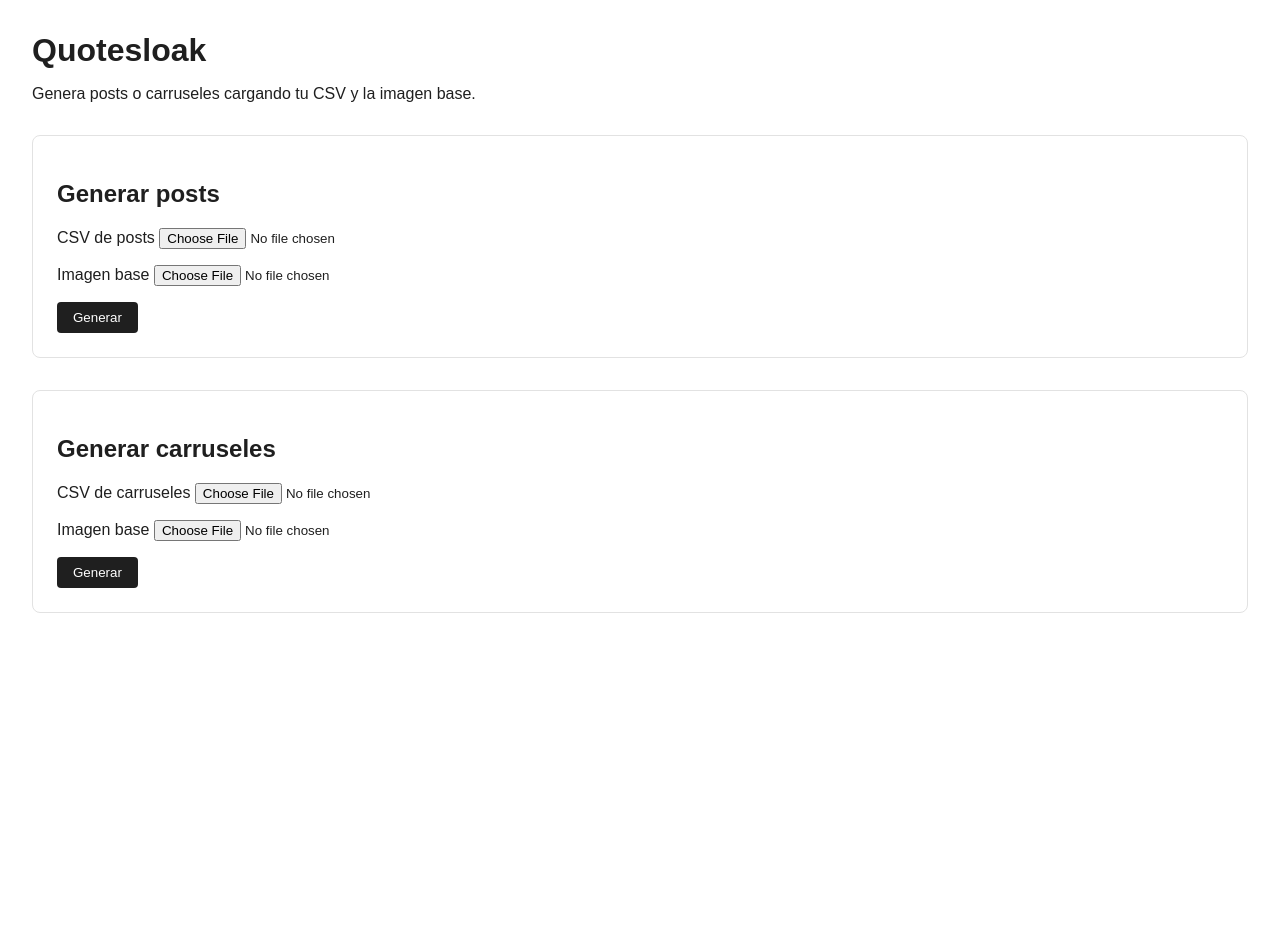
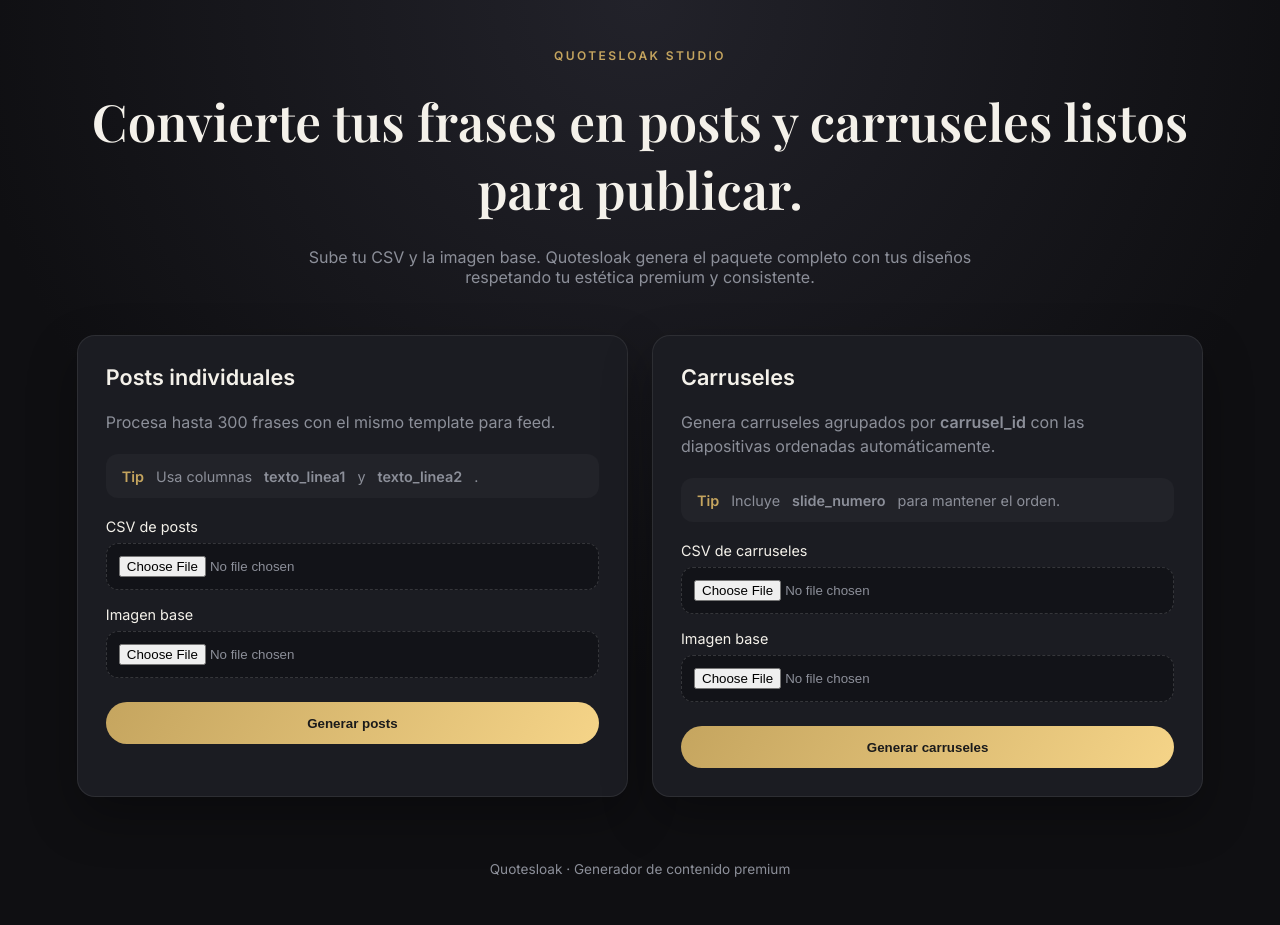
Before and after one commit to arturromeuia-tech/Quotesloak, a Flask app: page / in a window 1280 px wide. Before the commit the page ends 613 px from the top, so only its background shows below. Run offline with Flask 3, Linux system fonts and the light colour scheme.

Commit message:
Restyle landing page

```diff
--- a/templates/index.html
+++ b/templates/index.html
@@ -4,42 +4,161 @@
     <meta charset="utf-8" />
     <meta name="viewport" content="width=device-width, initial-scale=1" />
     <title>Quotesloak</title>
+    <link rel="preconnect" href="https://fonts.googleapis.com" />
+    <link rel="preconnect" href="https://fonts.gstatic.com" crossorigin />
+    <link
+      href="https://fonts.googleapis.com/css2?family=Playfair+Display:wght@500;600&family=Inter:wght@400;500;600&display=swap"
+      rel="stylesheet"
+    />
     <style>
+      :root {
+        color-scheme: light;
+        --bg: #0f0f12;
+        --card: #1b1c22;
+        --muted: #8c8f99;
+        --accent: #c5a55f;
+        --soft: #f4f1ea;
+        --border: rgba(255, 255, 255, 0.08);
+        --shadow: 0 20px 50px rgba(0, 0, 0, 0.3);
+      }
+      * {
+        box-sizing: border-box;
+      }
       body {
-        font-family: Arial, sans-serif;
-        margin: 2rem;
-        color: #1f1f1f;
+        margin: 0;
+        min-height: 100vh;
+        font-family: "Inter", sans-serif;
+        background: radial-gradient(circle at top, #22222a, #0f0f12 60%);
+        color: var(--soft);
+      }
+      header {
+        padding: 3rem 6vw 1rem;
+        display: flex;
+        flex-direction: column;
+        gap: 1.5rem;
+        text-align: center;
+      }
+      .brand {
+        letter-spacing: 0.2em;
+        text-transform: uppercase;
+        color: var(--accent);
+        font-size: 0.75rem;
+        font-weight: 600;
       }
       h1 {
-        margin-bottom: 0.25rem;
+        font-family: "Playfair Display", serif;
+        font-size: clamp(2.4rem, 4vw, 3.5rem);
+        margin: 0;
       }
-      section {
-        margin-top: 2rem;
-        padding: 1.5rem;
-        border: 1px solid #e2e2e2;
-        border-radius: 8px;
+      .subtitle {
+        max-width: 720px;
+        margin: 0 auto;
+        color: var(--muted);
+        font-size: 1rem;
+      }
+      main {
+        padding: 2rem 6vw 4rem;
+      }
+      .grid {
+        display: grid;
+        gap: 1.5rem;
+        grid-template-columns: repeat(auto-fit, minmax(280px, 1fr));
+      }
+      .card {
+        background: var(--card);
+        border-radius: 18px;
+        padding: 1.75rem;
+        border: 1px solid var(--border);
+        box-shadow: var(--shadow);
+        display: flex;
+        flex-direction: column;
+        gap: 1.25rem;
+      }
+      .card h2 {
+        margin: 0;
+        font-size: 1.35rem;
+        font-weight: 600;
+      }
+      .card p {
+        margin: 0;
+        color: var(--muted);
+        line-height: 1.5;
+      }
+      .hint {
+        display: flex;
+        gap: 0.75rem;
+        align-items: center;
+        padding: 0.85rem 1rem;
+        background: rgba(255, 255, 255, 0.03);
+        border-radius: 12px;
+        font-size: 0.9rem;
+        color: var(--muted);
+      }
+      .hint span {
+        color: var(--accent);
+        font-weight: 600;
+      }
+      form {
+        display: flex;
+        flex-direction: column;
+        gap: 1rem;
       }
       label {
-        display: block;
-        margin-top: 1rem;
+        display: flex;
+        flex-direction: column;
+        gap: 0.5rem;
+        font-size: 0.9rem;
+        color: var(--soft);
+      }
+      input[type="file"] {
+        background: #121318;
+        border: 1px dashed rgba(255, 255, 255, 0.15);
+        border-radius: 12px;
+        padding: 0.75rem;
+        color: var(--muted);
       }
       button {
-        margin-top: 1rem;
-        padding: 0.5rem 1rem;
+        margin-top: 0.5rem;
+        padding: 0.85rem 1.2rem;
         border: none;
-        background: #1f1f1f;
-        color: #fff;
-        border-radius: 4px;
+        background: linear-gradient(120deg, #c5a55f, #f5d488);
+        color: #1b1b1b;
+        border-radius: 999px;
+        font-weight: 600;
         cursor: pointer;
+        transition: transform 0.2s ease, box-shadow 0.2s ease;
+      }
+      button:hover {
+        transform: translateY(-2px);
+        box-shadow: 0 12px 24px rgba(197, 165, 95, 0.25);
+      }
+      footer {
+        text-align: center;
+        padding-bottom: 3rem;
+        color: var(--muted);
+        font-size: 0.85rem;
       }
     </style>
   </head>
   <body>
-    <h1>Quotesloak</h1>
-    <p>Genera posts o carruseles cargando tu CSV y la imagen base.</p>
+    <header>
+      <div class="brand">Quotesloak Studio</div>
+      <h1>Convierte tus frases en posts y carruseles listos para publicar.</h1>
+      <p class="subtitle">
+        Sube tu CSV y la imagen base. Quotesloak genera el paquete completo con tus
+        diseños respetando tu estética premium y consistente.
+      </p>
+    </header>
 
-    <section>
-      <h2>Generar posts</h2>
+    <main>
+      <div class="grid">
+        <section class="card">
+          <h2>Posts individuales</h2>
+          <p>Procesa hasta 300 frases con el mismo template para feed.</p>
+          <div class="hint">
+            <span>Tip</span>
+            Usa columnas <strong>texto_linea1</strong> y <strong>texto_linea2</strong>.
+          </div>
           <form action="/generate" method="post" enctype="multipart/form-data">
             <label>
               CSV de posts
@@ -49,12 +168,20 @@
               Imagen base
               <input type="file" name="image_file" accept="image/*" />
             </label>
-        <button type="submit">Generar</button>
+            <button type="submit">Generar posts</button>
           </form>
         </section>
 
-    <section>
-      <h2>Generar carruseles</h2>
+        <section class="card">
+          <h2>Carruseles</h2>
+          <p>
+            Genera carruseles agrupados por <strong>carrusel_id</strong> con las
+            diapositivas ordenadas automáticamente.
+          </p>
+          <div class="hint">
+            <span>Tip</span>
+            Incluye <strong>slide_numero</strong> para mantener el orden.
+          </div>
           <form action="/generate_carousels" method="post" enctype="multipart/form-data">
             <label>
               CSV de carruseles
@@ -64,8 +191,12 @@
               Imagen base
               <input type="file" name="image_file" accept="image/*" />
             </label>
-        <button type="submit">Generar</button>
+            <button type="submit">Generar carruseles</button>
           </form>
         </section>
+      </div>
+    </main>
+
+    <footer>Quotesloak · Generador de contenido premium</footer>
   </body>
 </html>
```
Also changed, not shown: 2 other files. Lines whose indentation alone changed are shown as unchanged.
